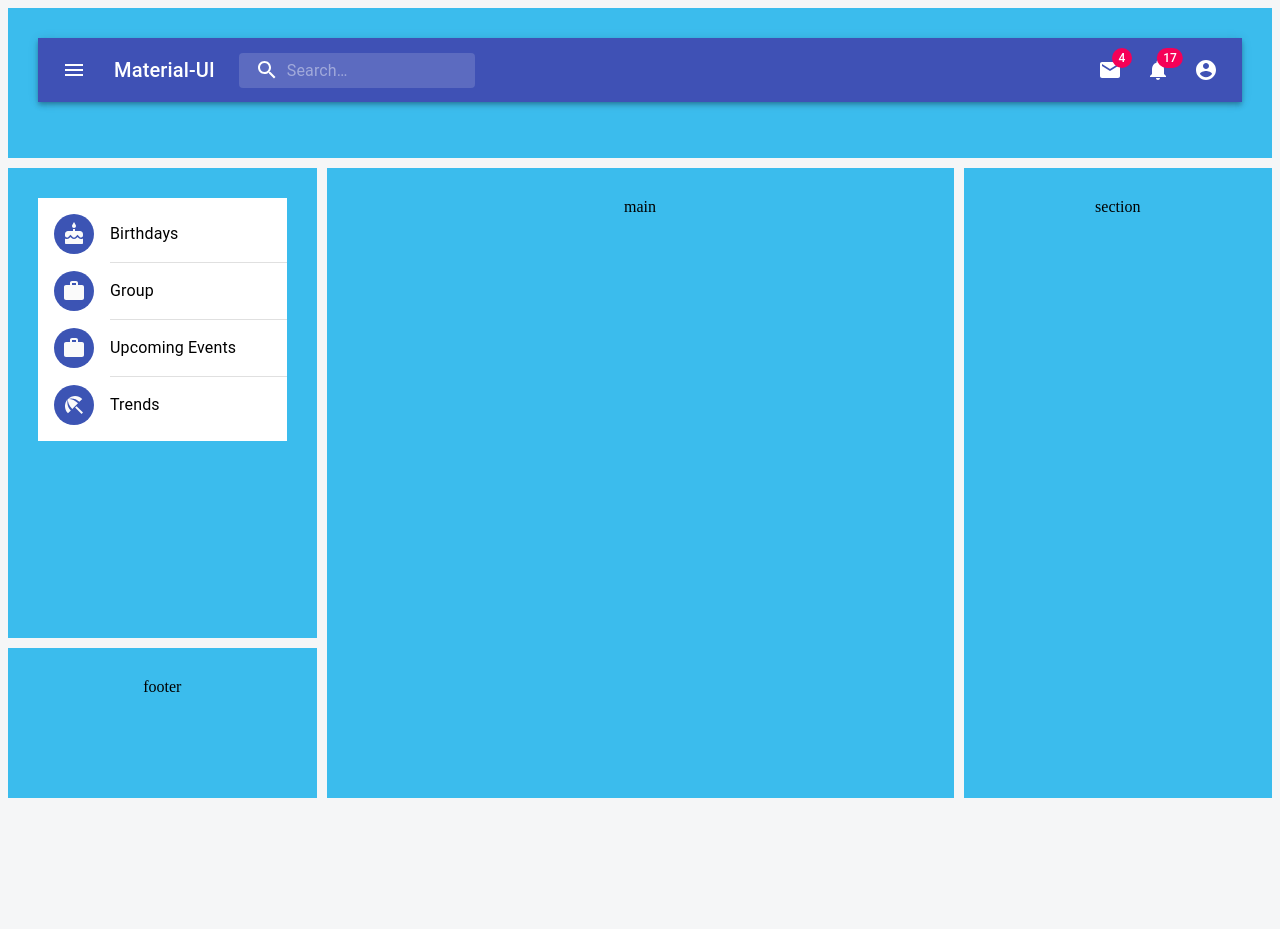
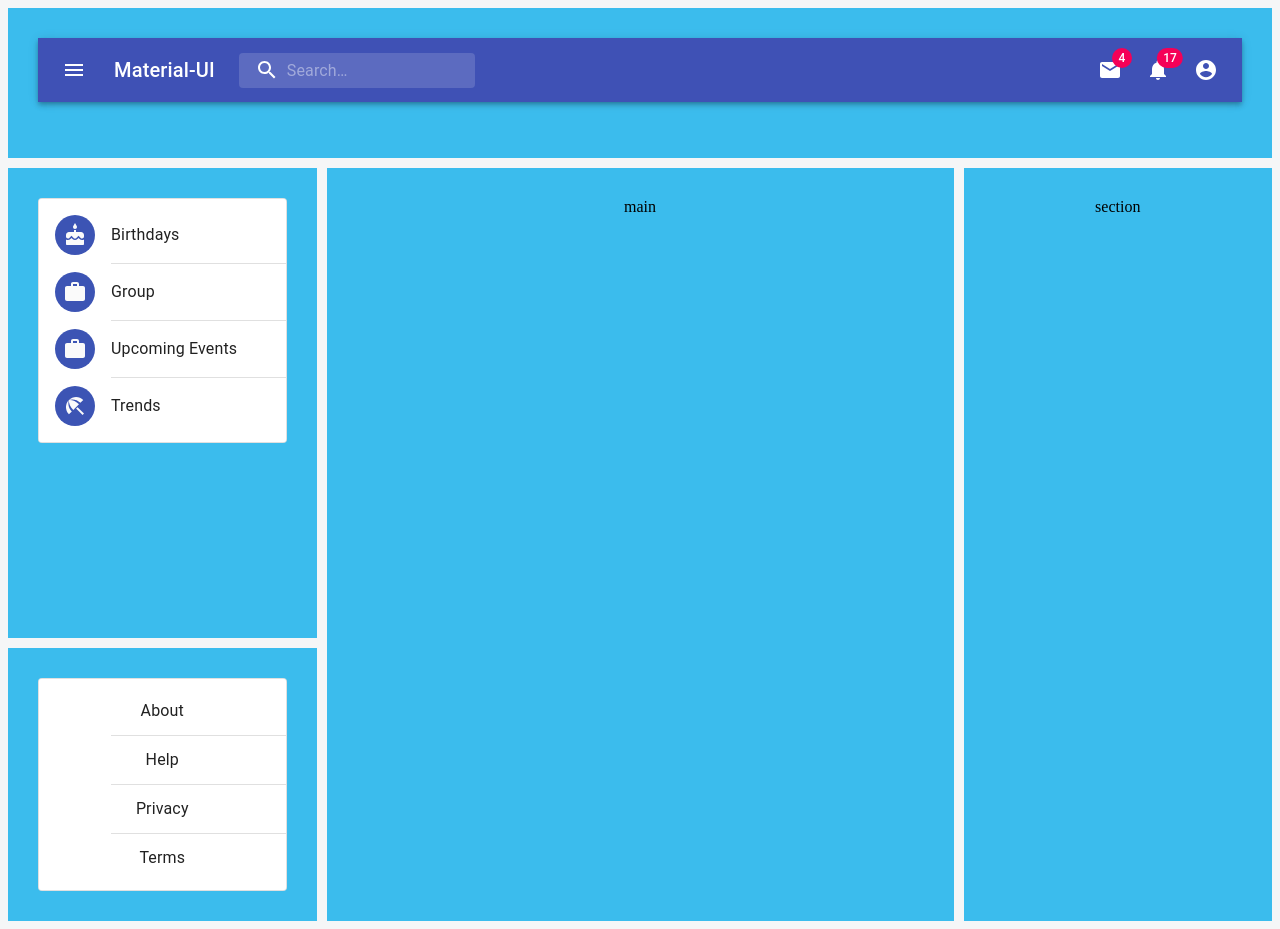
Before and after one commit to ellaidevs/comment-manager-frontend, a React (Create React App) app: page / in a window 1280 px wide. Before the commit the page ends 806 px from the top, so only its background shows below. Built offline with nearby package versions, Linux system fonts and the light colour scheme.

Commit message:
feat: add Footer

```diff
--- a/src/App.css
+++ b/src/App.css
@@ -5,6 +5,29 @@ body {
     background-color: #f5f6f7;
 }
 
+/*Defining Grid Areas*/
+.header {
+    grid-area: header;
+}
+
+.aside {
+    grid-area: aside;
+}
+
+main {
+    grid-area: main;
+}
+
+section {
+    grid-area: section;
+    display: none;
+}
+
+footer {
+    grid-area: footer;
+}
+
+/*mobile first view*/
 #content {
     display: grid;
     grid-template-columns: repeat(4, 1fr);
@@ -13,13 +36,38 @@ body {
     margin: 0 auto;
     grid-template-areas:
     "header header header header"
-    "footer footer aside section"
+    "footer footer aside aside"
     "main main main main"
     "main main main main"
     "main main main main";
 }
 
+/*Footer*/
+.nested-footer {
+    display: grid;
+    grid-gap: 10px;
+    grid-column: span;
+    min-width: 100px;
+}
+
+.nested-footer p {
+    /*border: 1px solid #fff;*/
+    padding: 0px;
+    margin: 0px;
+}
+
+.nested-footer p a {
+    color: inherit;
+    text-decoration: none;
+}
+
+/*desktop view*/
 @media screen and (min-width: 760px) {
+
+    section{
+        display: inherit;
+    }
+
     #content {
         display: grid;
         grid-template-columns: repeat(4, 1fr);
@@ -34,29 +82,19 @@ body {
     "footer main main section";
     }
 
+    /*footer*/
+    .nested-footer {
+        display: grid;
+        grid-template-columns: repeat(2, 1fr);
+        grid-gap: 10px;
+        grid-column: span;
+    }
+
+
 }
 
+/*todo: remove ater finish*/
 #content .header, .aside, main, section, footer {
     background: #3bbced; /*later set to white*/
     padding: 30px;
 }
-
-.header {
-    grid-area: header;
-}
-
-.aside {
-    grid-area: aside;
-}
-
-main {
-    grid-area: main;
-}
-
-section {
-    grid-area: section;
-}
-
-footer {
-    grid-area: footer;
-}
--- a/src/App.js
+++ b/src/App.js
@@ -1,7 +1,7 @@
 import './App.css';
 import Header from "./components/Header";
 import Aside from "./components/Aside";
-import Events from "./components/materialui/Events";
+import Footer from "./components/Footer";
 
 function App() {
     return (
@@ -10,10 +10,8 @@ function App() {
                 <Header/>
                 <Aside/>
                 <main>main</main>
-                <section>
-                    section
-                </section>
-                <footer>footer</footer>
+                <section>section</section>
+                <Footer/>
             </div>
         </div>
     );
--- /dev/null
+++ b/src/components/Footer.js
@@ -0,0 +1,59 @@
+import React from 'react';
+import List from "@material-ui/core/List";
+import ListItem from "@material-ui/core/ListItem";
+import ListItemAvatar from "@material-ui/core/ListItemAvatar";
+import Avatar from "@material-ui/core/Avatar";
+import CakeIcon from "@material-ui/icons/Cake";
+import ListItemText from "@material-ui/core/ListItemText";
+import Divider from "@material-ui/core/Divider";
+import WorkIcon from "@material-ui/icons/Work";
+import BeachAccessIcon from "@material-ui/icons/BeachAccess";
+import Card from "@material-ui/core/Card";
+import {makeStyles} from "@material-ui/core/styles";
+
+const useStyles = makeStyles((theme) => ({
+    nestedFooter: {
+        width: '100%',
+        maxWidth: 360,
+        backgroundColor: theme.palette.background.paper,
+    },
+    list: {
+        textAlign: "center",
+    }
+}));
+
+const Footer = () => {
+    const classes = useStyles();
+
+    return (
+        // <footer className="nested-footer">
+        //         <p><a href="#">About</a></p>
+        //         <p><a href="#">Help</a></p>
+        //         <p><a href="#">Privacy Policy</a></p>
+        //         <p><a href="#">Terms</a></p>
+        // </footer>
+        <footer>
+            <Card variant={"outlined"}>
+                <List className={classes.nestedFooter}>
+                    <ListItem>
+                        <ListItemText className={classes.list} primary="About"/>
+                    </ListItem>
+                    <Divider variant="inset" component="li"/>
+                    <ListItem>
+                        <ListItemText className={classes.list} primary="Help"/>
+                    </ListItem>
+                    <Divider variant="inset" component="li"/>
+                    <ListItem>
+                        <ListItemText className={classes.list} primary="Privacy"/>
+                    </ListItem>
+                    <Divider variant="inset" component="li"/>
+                    <ListItem>
+                        <ListItemText className={classes.list} primary="Terms"/>
+                    </ListItem>
+                </List>
+            </Card>
+        </footer>
+    );
+};
+
+export default Footer;
--- a/src/components/Header.js
+++ b/src/components/Header.js
@@ -4,7 +4,7 @@ import AppBar from './materialui/AppBar';
 const Header = () => {
     return (
         <div className="header">
-            <AppBar/>
+                <AppBar/>
         </div>
     );
 };
--- a/src/components/materialui/Events.js
+++ b/src/components/materialui/Events.js
@@ -9,6 +9,8 @@ import CakeIcon from '@material-ui/icons/Cake';
 import WorkIcon from '@material-ui/icons/Work';
 import BeachAccessIcon from '@material-ui/icons/BeachAccess';
 import Divider from '@material-ui/core/Divider';
+import Card from '@material-ui/core/Card';
+
 
 const useStyles = makeStyles((theme) => ({
     root: {
@@ -25,6 +27,7 @@ export default function InsetDividers() {
     const classes = useStyles();
 
     return (
+        <Card variant={"outlined"}>
             <List className={classes.root}>
                 <ListItem>
                     <ListItemAvatar>
@@ -62,5 +65,6 @@ export default function InsetDividers() {
                     <ListItemText primary="Trends"/>
                 </ListItem>
             </List>
+        </Card>
     );
 }
```
Lines whose indentation alone changed are shown as unchanged.
